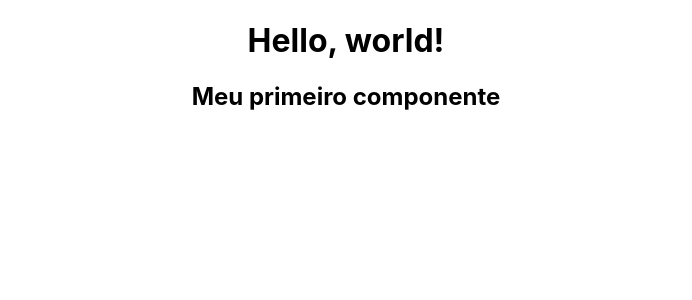
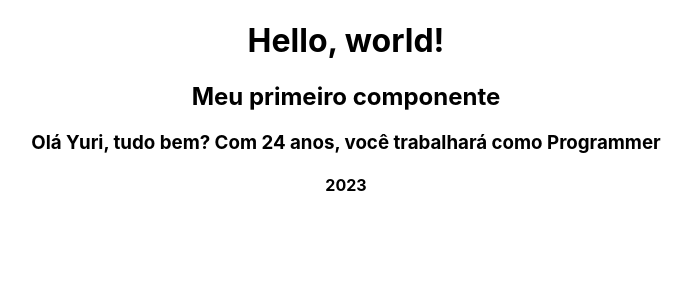
Before and after one commit to YuriCF1/Proj.Study-React-2, a React (Create React App) app in the folder hello-world/: page / in a window 1280 px wide. Shown: the top 300 px of the page, without its empty margins (294-986 px from the left). Built offline with nearby package versions, Linux system fonts and the light colour scheme.

Commit message:
Template Expressions

```diff
--- a/hello-world/src/App.js
+++ b/hello-world/src/App.js
@@ -1,14 +1,17 @@
 //Components
+import TemplateExpressions from './components/TemplateExpressions';
 import FirstComponent from './components/FirstComponent' //Arquivos js não precisao da extensão '.js'
 
 //Styles
 import './App.css';
 
 function App() {
+  //Se eu usasr 'class' do css, ele só vai dar um erro no console, já que ele ainda consegue rodar assim
   return (
     <div className="App">
-      <h1>Hello, world!</h1>
+      <h1 className="teste">Hello, world!</h1>
       <FirstComponent />
+      <TemplateExpressions />
     </div>
   );
 }
--- /dev/null
+++ b/hello-world/src/components/TemplateExpressions.js
@@ -0,0 +1,21 @@
+const TemplateExpressions = () => {
+  const name = "Yuri";
+
+  const data = {
+    age: 24,
+    job: "Programmer",
+  };
+
+  return (
+    <div>
+      <h3>
+        Olá {name}, tudo bem? Com {data.age} anos, você trabalhará como{" "}
+        {data.job}
+      </h3>
+      <h4>{"20" + "23"}</h4>
+      <p>{console.log("JSX is amazing")}</p>
+    </div>
+  );
+};
+
+export default TemplateExpressions;
```
